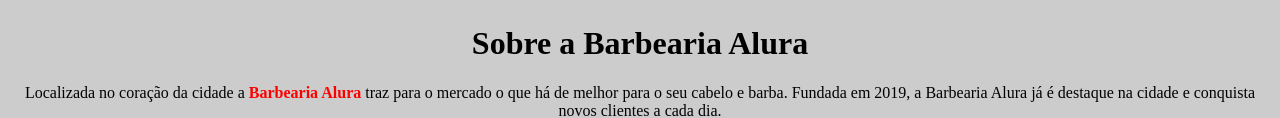
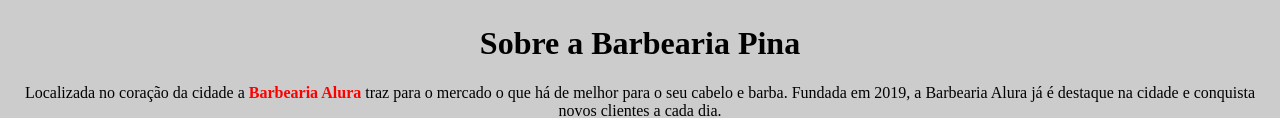
Before and after one commit to mfopina/1A, a plain HTML site: page index.html in a window 1280 px wide. Shown: the part 482-600 px from the top of the page. Drawn offline with Linux system fonts and the light colour scheme.

Commit message:
Update index.html

```diff
--- a/index.html
+++ b/index.html
@@ -3,7 +3,7 @@
 <html lang="pt-br">
 <head>
 	<meta charset="UTF-8">
-	<title>Barbearia Alura</title>
+	<title>Barbearia Pina</title>
 
 	<link rel="stylesheet" href="style.css">
 
@@ -12,7 +12,7 @@
 
 	<img id="banner" src="banner.jpg">
 
-	<h1 >Sobre a Barbearia Alura</h1>
+	<h1 >Sobre a Barbearia Pina</h1>
 
 	<p >Localizada no coração da cidade a <strong> Barbearia Alura </strong> traz para o mercado o que há de melhor para o seu cabelo e barba.
 	Fundada em 2019, a Barbearia Alura já é destaque na cidade e conquista novos clientes a cada dia.</p>
```
